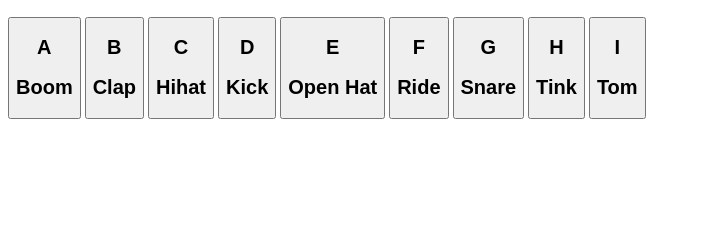
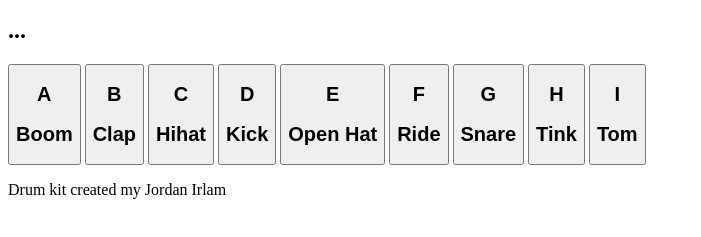
Before and after one commit to Irlamco/M36-Drumkit, a plain HTML site: page index.html in a window 1280 px wide. Shown: the part 97-334 px from the top of the page, without its empty margins (0-701 px from the left). Drawn offline with Linux system fonts and the light colour scheme.

Commit message:
Second Commit

```diff
--- a/index.html
+++ b/index.html
@@ -4,12 +4,16 @@
     <meta charset="UTF-8">
     <meta http-equiv="X-UA-Compatible" content="IE=edge">
     <meta name="viewport" content="width=device-width, initial-scale=1.0">
+    <link rel="stylesheet" href="styles.css">
     <title>Virtual Drumkit</title>
 </head>
 <body>
     <section class = "header">
         <h1 id="title">Virtual Drumkit</h1>
         <h2 id="instructions">Press the corresponding keys or the buttons on screen.</h2>
+    </section>
+    <section class = "pressedDisplay">
+        <h1 id="displayPressedKey">...</h1>
     </section>
     <section class = "drum-container">
         <button id="boom">
@@ -58,6 +62,9 @@
             <audio id ="tomAudio" src="" autoplay="false"></audio>
         </button>
     </section>
+    <section id="footer">
+        <p>Drum kit created my Jordan Irlam</p>
+    </section>
     <script src="app.js"></script>
 </body>
 </html>
```
